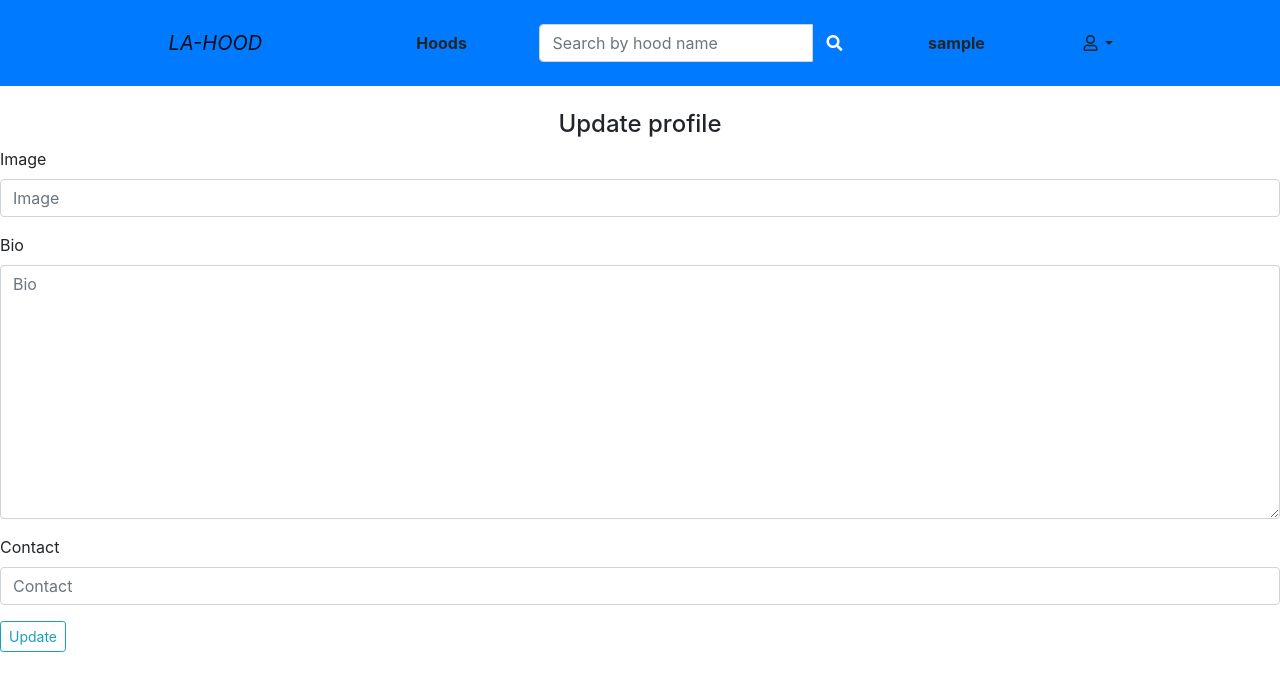
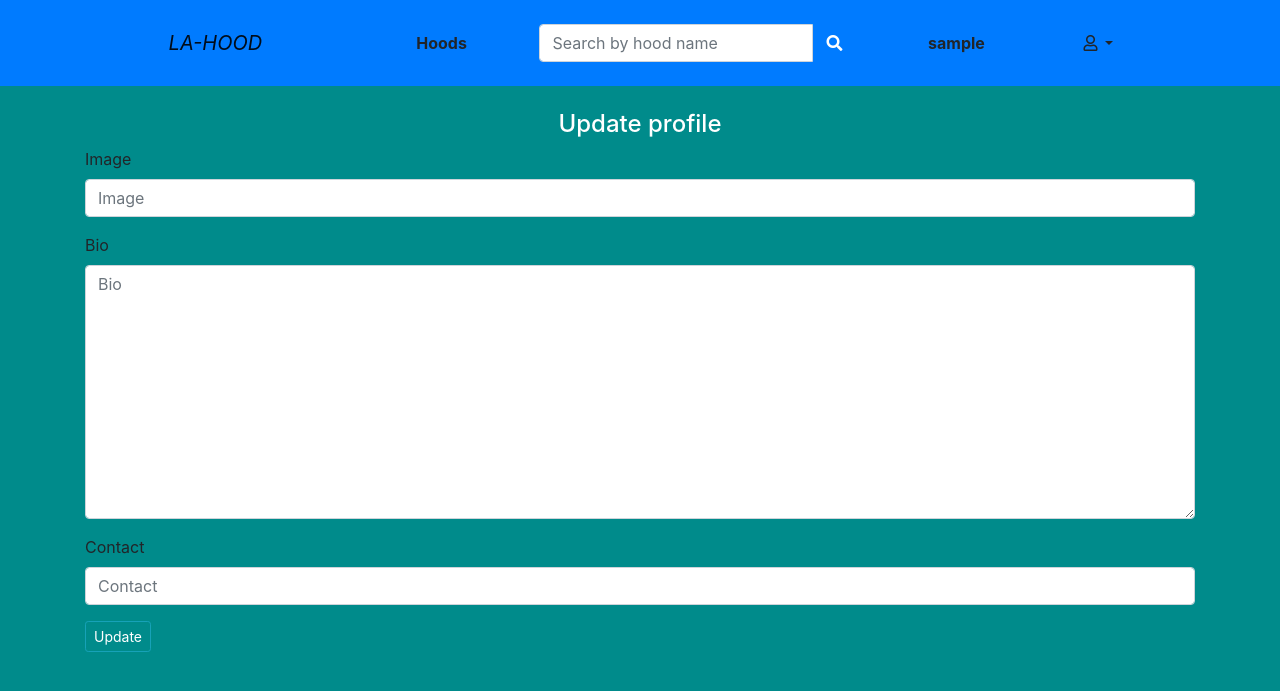
Before and after one commit to lizgi/Hood-Watch, a Django app: page /update_profile/1 in a window 1280 px wide. Shown: the top 691 px of the page. Run offline with Django 3.2, Linux system fonts and the light colour scheme; the visitor is signed in with stand-in values (Sample User, id 1); data comes from the database, SQL or seed files in the repository; some libraries are stand-ins or nearby versions; some web fonts are replaced.

Commit message:
format update form

```diff
--- a/hoodapp/templates/update_profile.html
+++ b/hoodapp/templates/update_profile.html
@@ -2,16 +2,21 @@
 
 {% load cloudinary %} {% load bootstrap4 %} {% block content %}
 <!-- content -->
-<div class=" mt-4">
+<div class="container mt-4">
   <div class="form">
-    <h4 class="text-center">Update profile</h4>
+    <h4 class="text-center text-white">Update profile</h4>
     <form action="" method="POST" enctype="multipart/form-data">
       {% csrf_token %} {% bootstrap_form form %}
       <div class="form-group">
-        <input type="submit" class="btn btn-outline-info btn-sm" value="Update" />
+        <input type="submit" class="btn btn-outline-info btn-sm text-white" value="Update" />
       </div>
     </form>
   </div>
 </div>
+<style>
+  body{
+    background-color: darkcyan;
+  }
+</style>
 
 {% endblock%}
```
